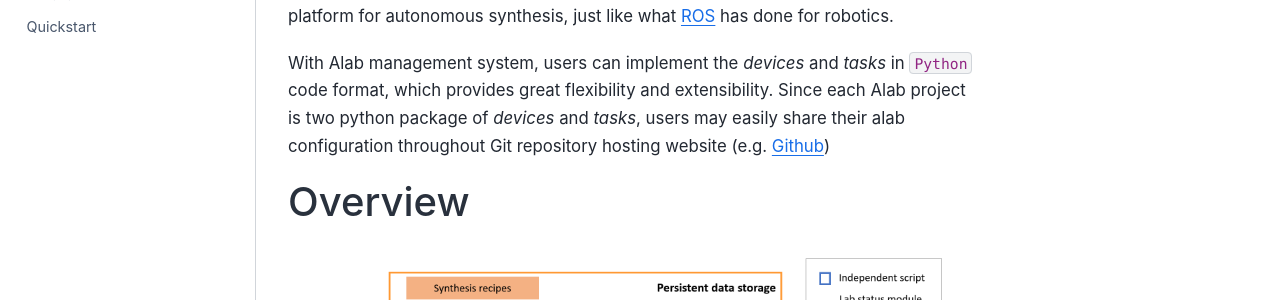
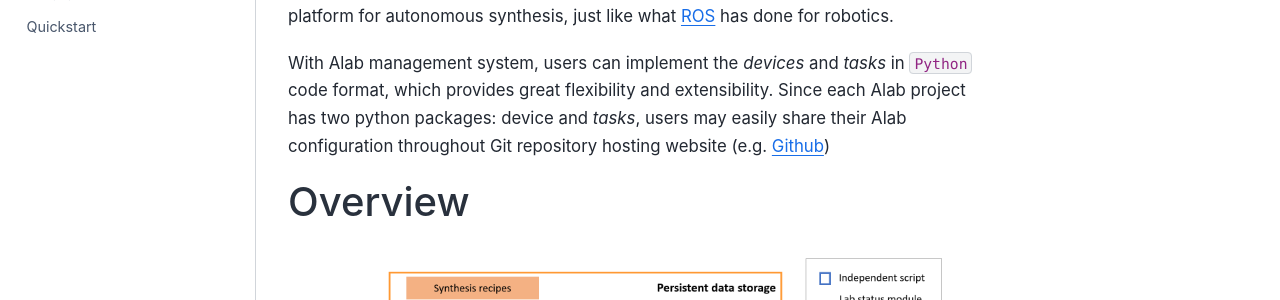
Before and after one commit to CederGroupHub/alabos, a Sphinx documentation site: the page built from docs/source/index.rst, in a window 1280 px wide and 900 px high. Shown: the part 354-654 px from the top of the window. Built offline with Sphinx 7.4.7 and the Sphinx Book theme 1.1.4, drawn with Linux system fonts in a browser that asks for light colours; pages that are not in the unit, such as notebooks, are missing from menus.

Commit message:
docs(sphinx): fix typos in index

```diff
--- a/docs/source/index.rst
+++ b/docs/source/index.rst
@@ -9,7 +9,7 @@ This Alab Workflow Management is aimed at providing a configurable and sharable
 what `ROS <https://www.ros.org/>`_ has done for robotics.
 
 With Alab management system, users can implement the *devices* and *tasks* in ``Python`` code format, which provides great flexibility and extensibility.
-Since each Alab project is two python package of *devices* and *tasks*, users may easily share their alab
+Since each Alab project has two python packages: device and *tasks*, users may easily share their Alab
 configuration throughout Git repository hosting website (e.g. `Github <https://github.com>`_)
 
 Overview
```
